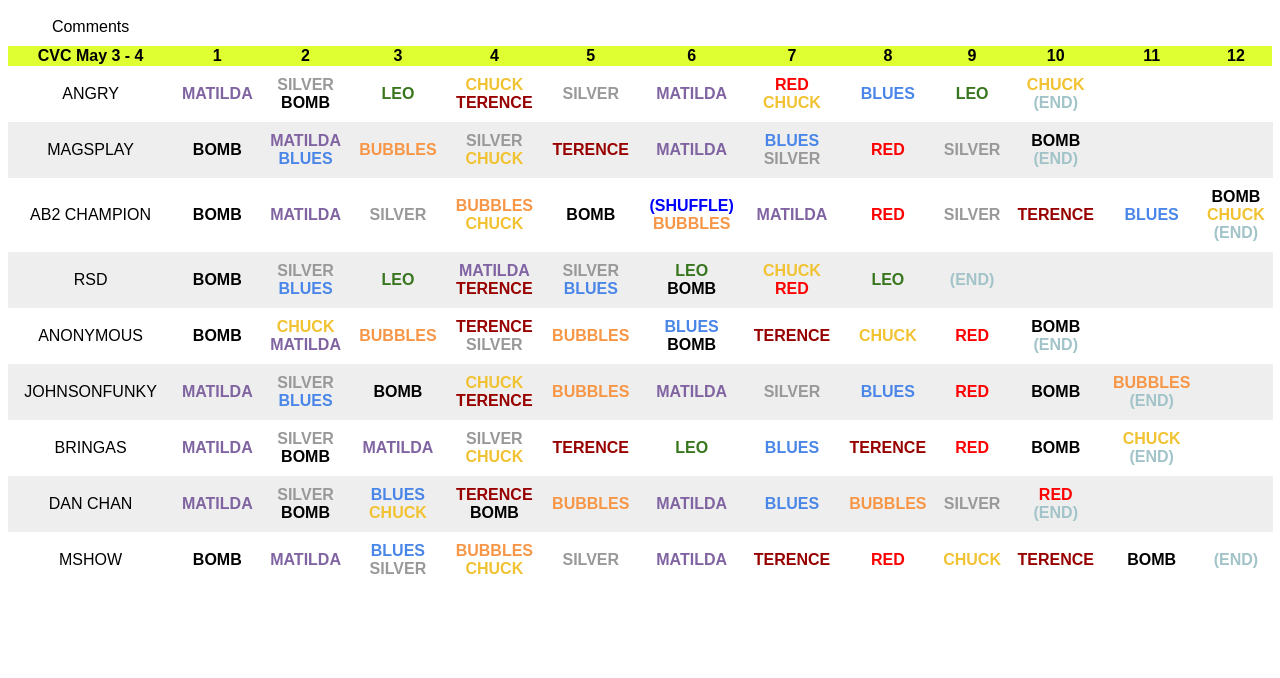
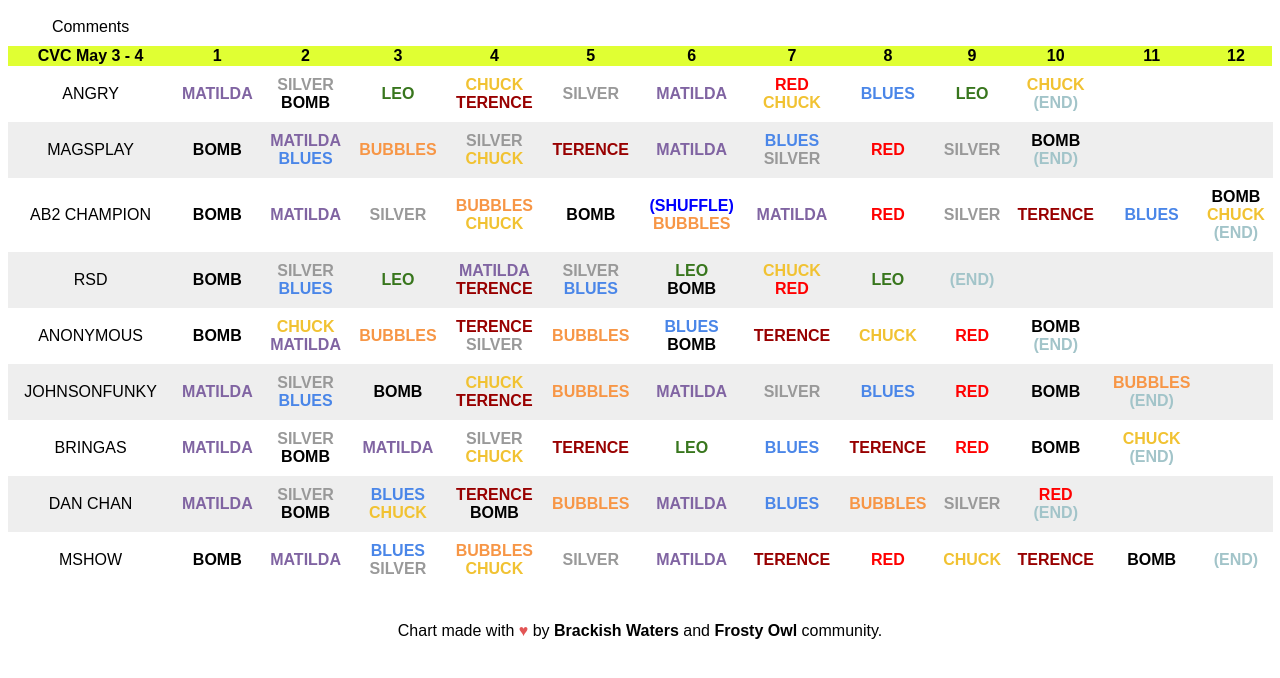
Before and after one commit to snappyaquila/snappyaquila.github.io, a plain HTML site: page index.html in a window 1280 px wide. Drawn offline with Linux system fonts and the light colour scheme.

Commit message:
add credit for chart

```diff
--- a/index.html
+++ b/index.html
@@ -781,5 +781,9 @@
 			</td>
 		 </tr>
 		</table>
+<br>
+		<p style='text-align:center'>
+Chart made with <span style='color: #e25555;'>&hearts;</span> by <strong>Brackish Waters</strong> and <strong>Frosty Owl</strong> community.
+		</p>
 	</body>
 </html>
```
